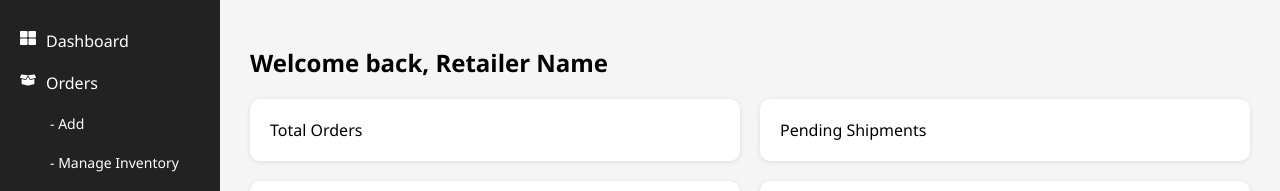
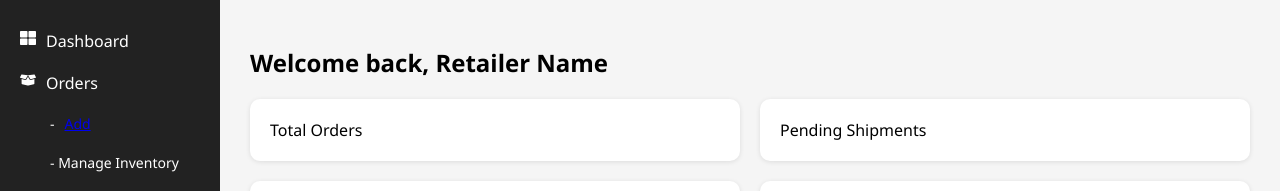
Before and after one commit to swarnajeswanth/Mr_Bike_Mods, a React (Vite) app: page /retailer-profile in a window 1280 px wide. Shown: the top 191 px of the page. Built offline with nearby package versions, Linux system fonts and the light colour scheme.

Commit message:
Verfying the integration

```diff
--- a/src/Components/Dashboard/RetailerDashboard.jsx
+++ b/src/Components/Dashboard/RetailerDashboard.jsx
@@ -11,6 +11,7 @@ import {
   FaBars,
 } from "react-icons/fa";
 import { gsap } from "gsap";
+import { Link } from "react-router-dom";
 
 const RetailerDashboard = () => {
   const dashboardRef = useRef();
@@ -43,7 +44,9 @@ const RetailerDashboard = () => {
             <li>
               <FaBoxOpen /> Orders
             </li>
-            <li className="sub">- Add</li>
+            <li className="sub">
+              - <Link to="/add-product">Add</Link>
+            </li>
             <li className="sub">- Manage Inventory</li>
             <li>
               <FaTags /> Discount Manager
```
